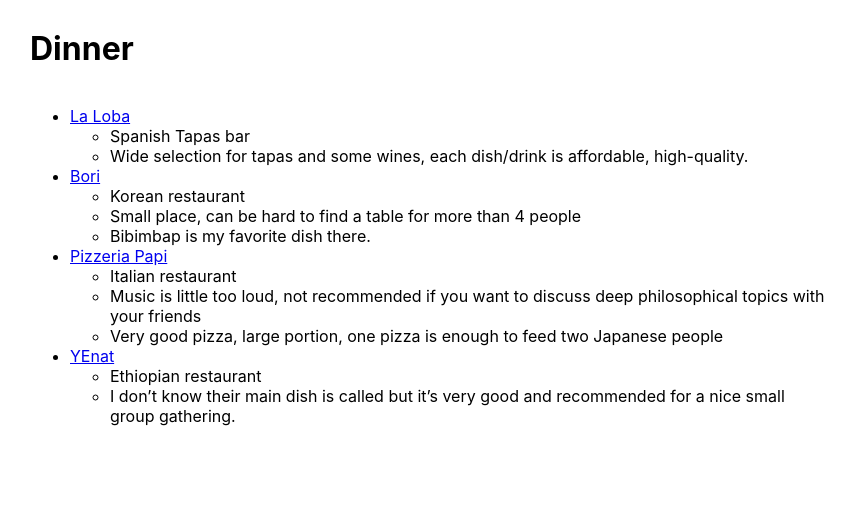
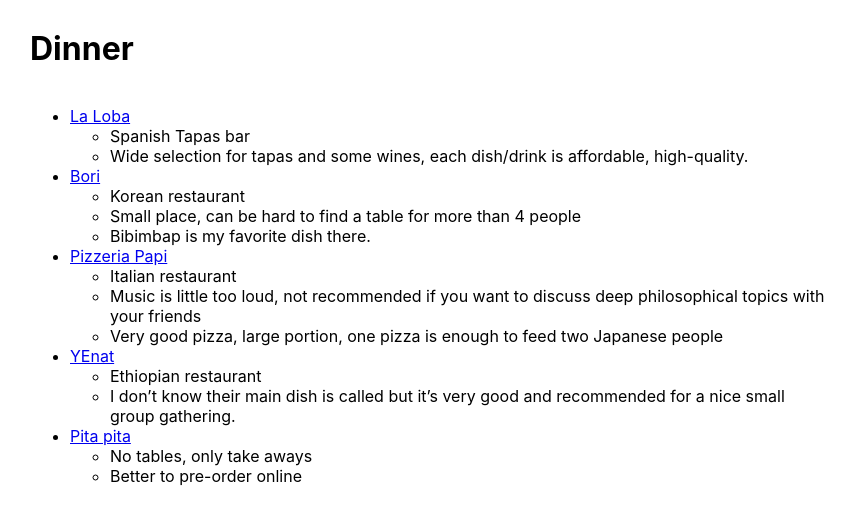
Before and after one commit to sobamchan/monnem.sotaro.io, a Jekyll site: the page built from dinner.md, in a window 1280 px wide. Shown: the top 525 px of the page, without its empty margins (210-1065 px from the left). Built offline with Jekyll 4.4.1, drawn with Linux system fonts in a browser that asks for light colours.

Commit message:
pita pita

```diff
--- a/dinner.md
+++ b/dinner.md
@@ -19,3 +19,6 @@ title: "dinner"
 - [YEnat](https://goo.gl/maps/55CwTc3DPeAgmKk77)
   - Ethiopian restaurant
   - I don’t know their main dish is called but it’s very good and recommended for a nice small group gathering.
+- [Pita pita](https://www.pitapitagrillstore-mannheim.de/)
+  - No tables, only take aways
+  - Better to pre-order online
```
